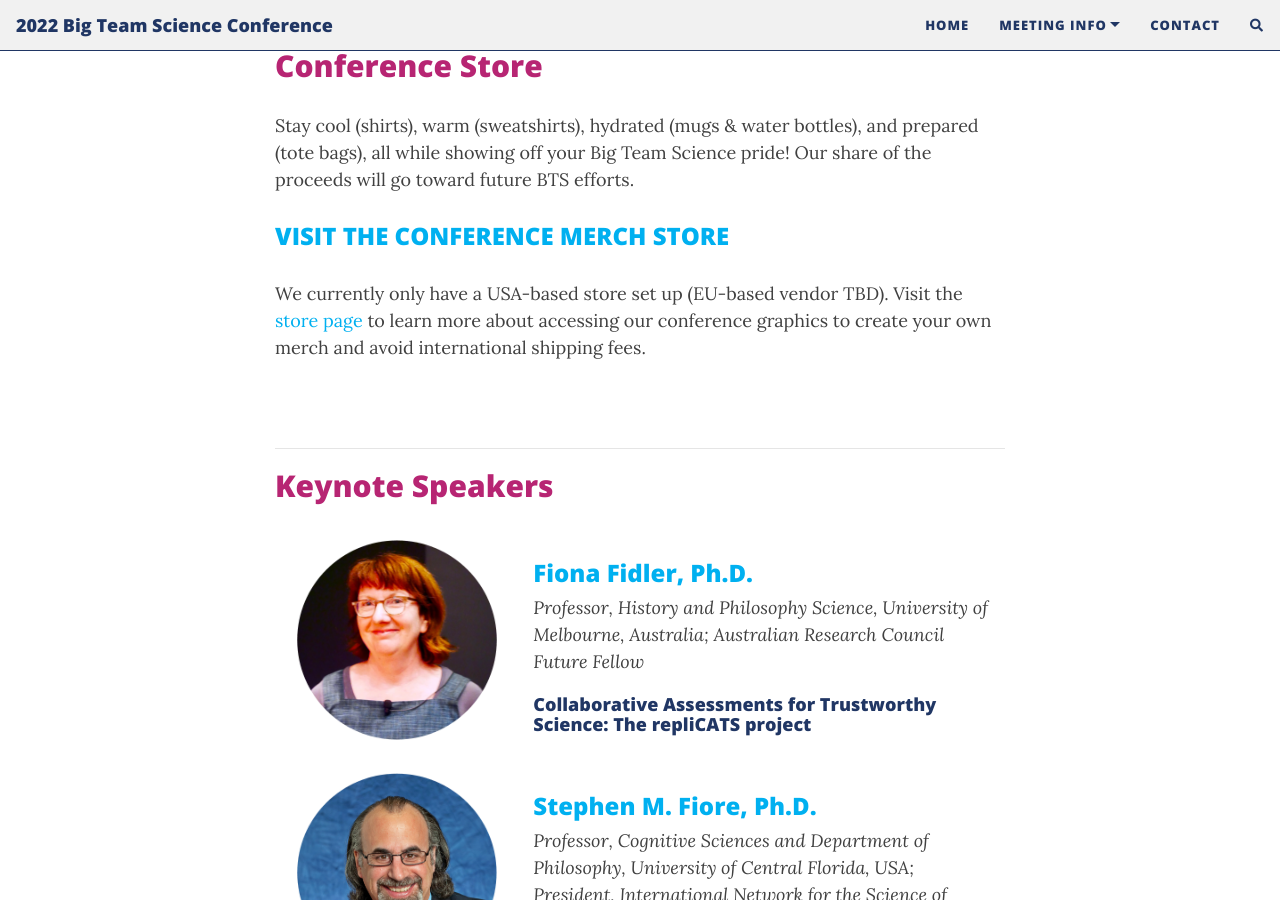
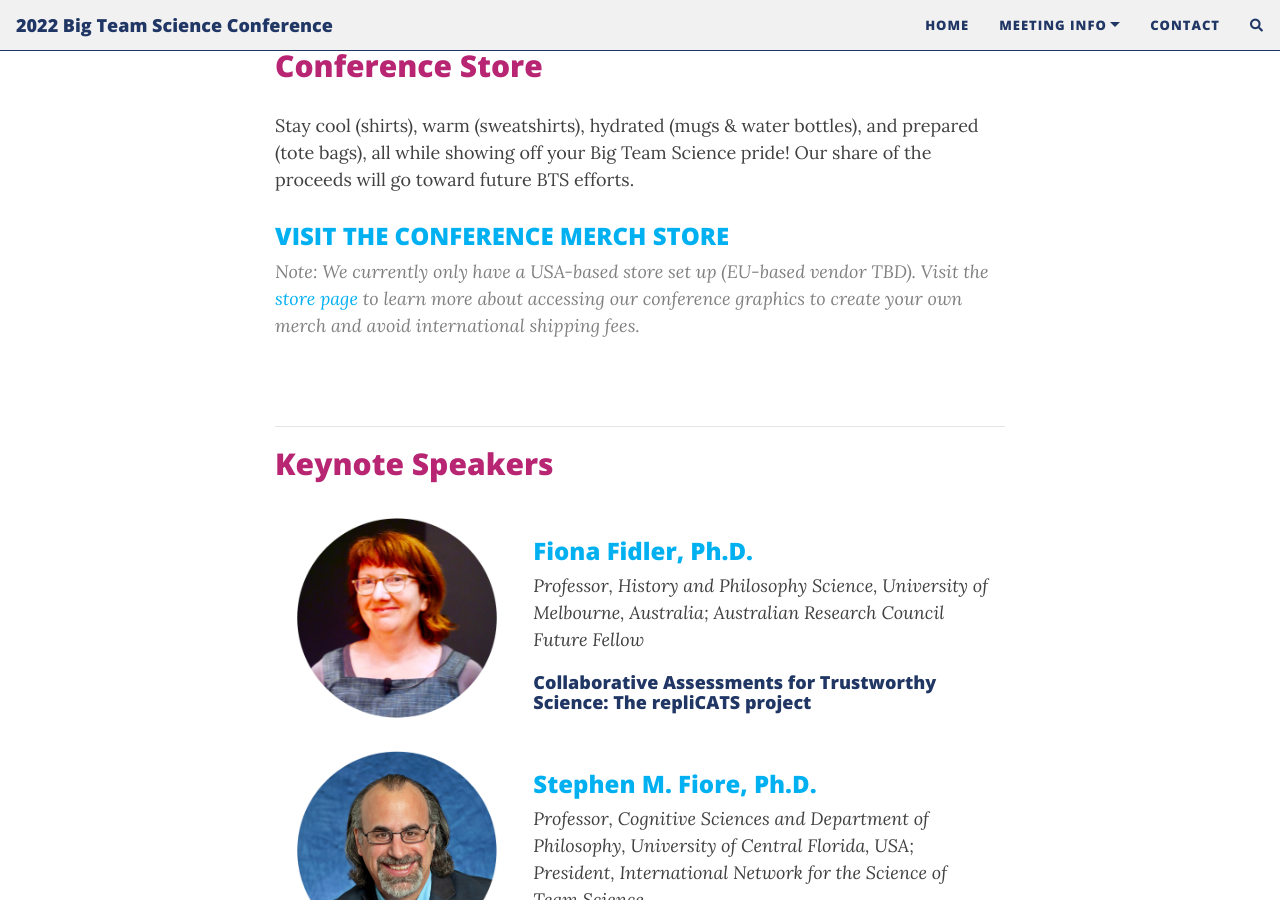
Before and after one commit to bigteamscienceconference/bigteamscienceconference.github.io, a Jekyll site: the page built from index.md, in a window 1280 px wide and 900 px high, scrolled down 1277 px. Built offline with Jekyll 4.4.1, drawn with Linux system fonts in a browser that asks for light colours; nearby versions of some CDN libraries; comment, search, counter and statistics services are not loaded.

Commit message:
Update index.md

```diff
--- a/index.md
+++ b/index.md
@@ -34,7 +34,7 @@ Stay cool (shirts), warm (sweatshirts), hydrated (mugs & water bottles), and pre
 
 ### [VISIT THE CONFERENCE MERCH STORE](https://www.bonfire.com/store/big-team-science-conference/)
 
-We currently only have a USA-based store set up (EU-based vendor TBD). Visit the [store page]({{site.baseurl}}/store/) to learn more about accessing our conference graphics to create your own merch and avoid international shipping fees.
+> Note: We currently only have a USA-based store set up (EU-based vendor TBD). Visit the [store page]({{site.baseurl}}/store/) to learn more about accessing our conference graphics to create your own merch and avoid international shipping fees.
 
 <br>
 
```
